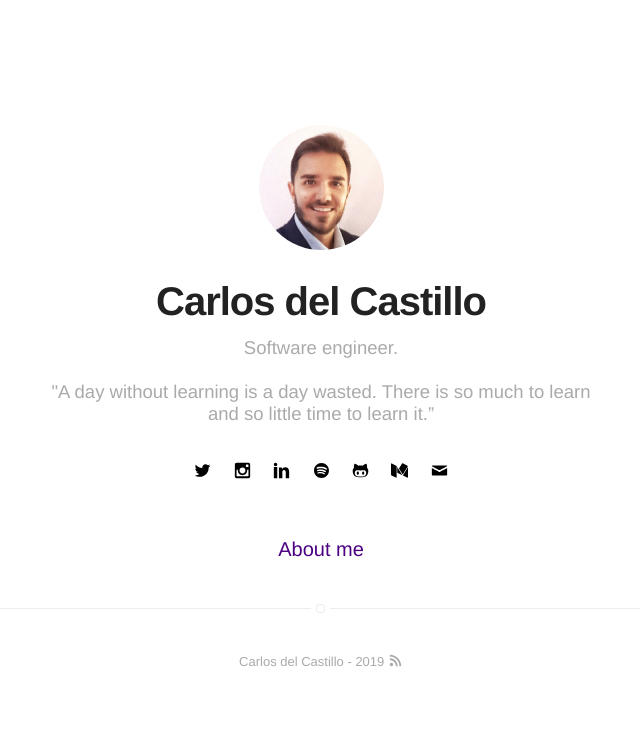
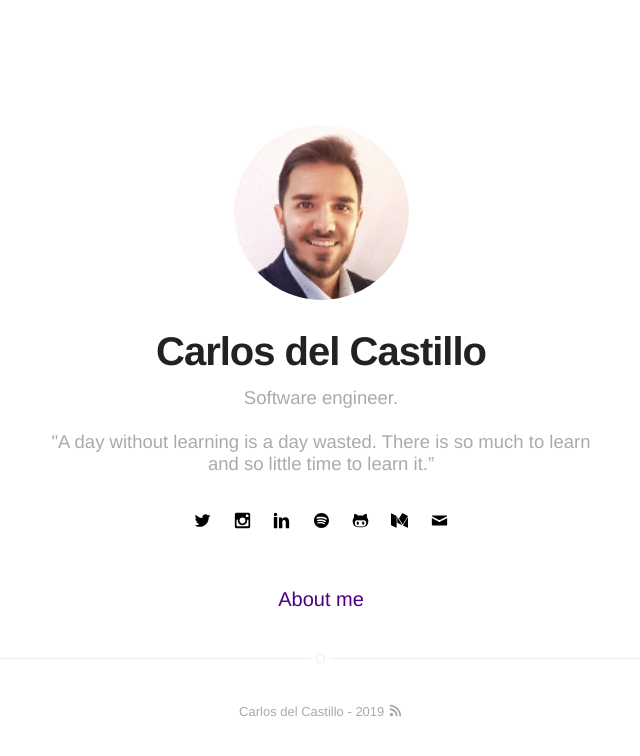
Before and after one commit to carlosdelcastillo/carlosdelcastillo.github.io, a Jekyll site: the page built from index.html, in a window 1280 px wide. Shown: the top 756 px of the page, without its empty margins (319-959 px from the left). Built offline with Jekyll 4.4.1, drawn with Linux system fonts in a browser that asks for light colours.

```diff
--- a/_config.yml
+++ b/_config.yml
@@ -3,7 +3,7 @@ name: Carlos del Castillo
 bio: Software engineer.<br><br>"A day without learning is a day wasted. There is so much to learn and so little time to learn it.”
 
 # twitter summary info
-description: Website repo where my technical stuff is.
+description: Website repo where my technical info is.
 
 # if it's an external image, update below for true
 # better with square images
--- a/_sass/components/header.sass
+++ b/_sass/components/header.sass
@@ -6,7 +6,7 @@
     z-index: 99
 
     > .link > .selfie
-        width: 125px
+        width: 175px
         margin-bottom: 25px
         border-radius: 100%
         transition: all .2s
```
Also changed, not shown: README.md.
